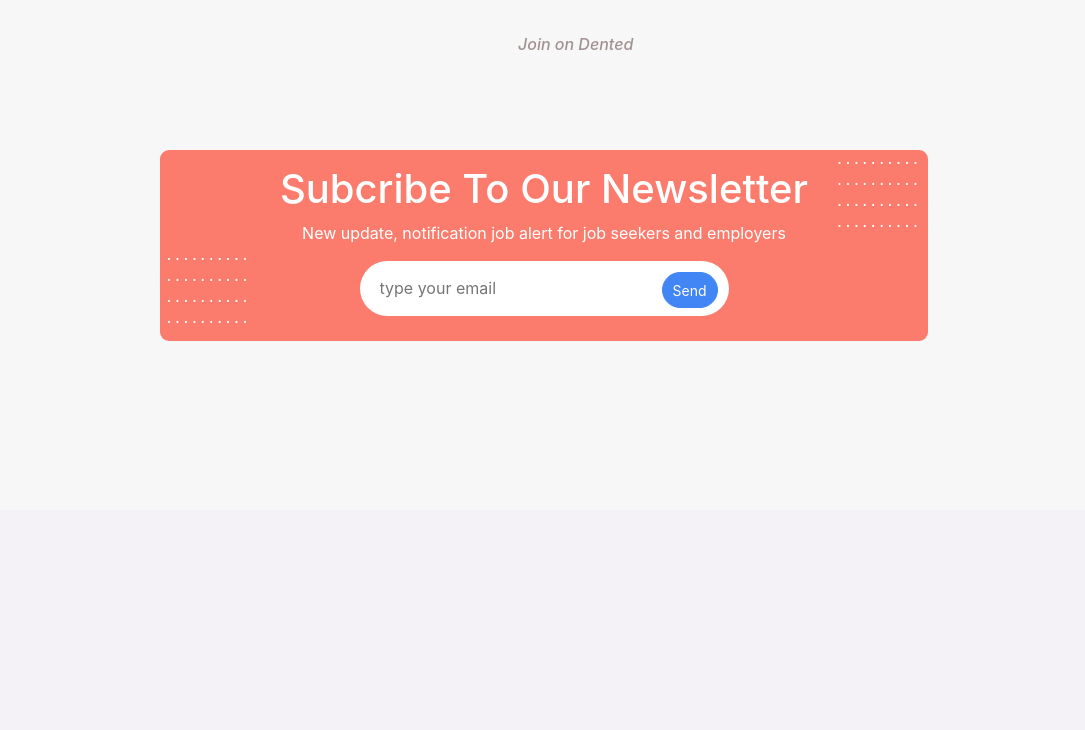
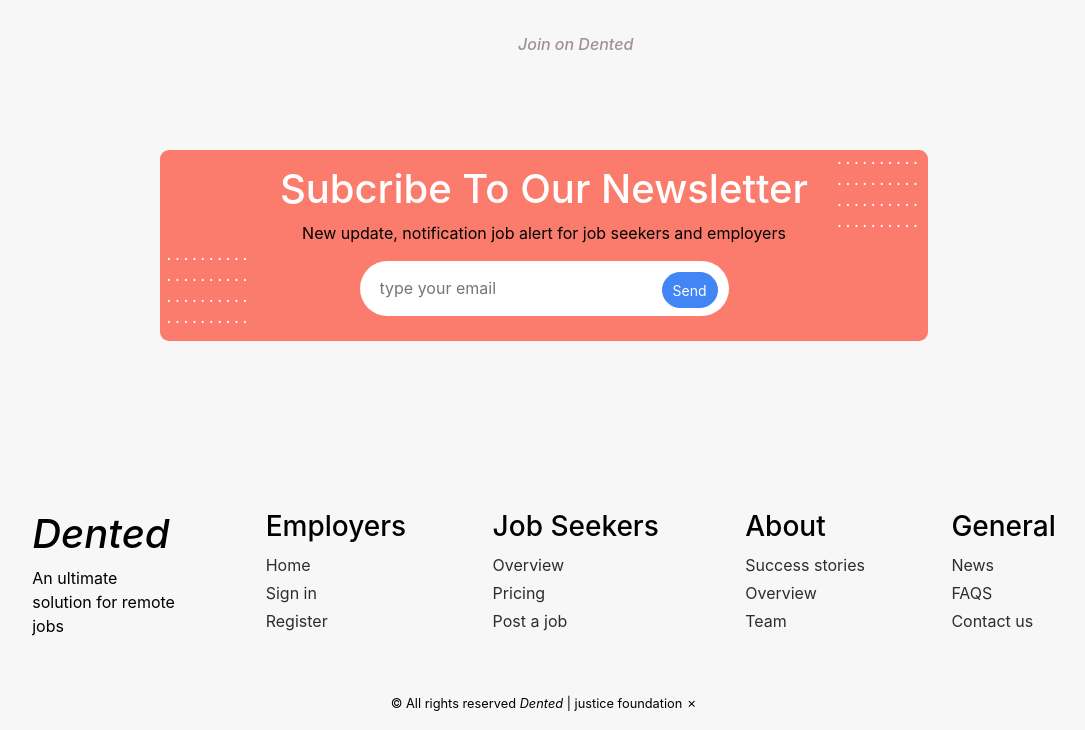
Before and after one commit to chimobi-justice/dented, a PHP site: page / in a window 1280 px wide. Shown: the part 2879-3609 px from the top of the page, without its empty margins (96-1181 px from the left). Before the commit the page ends 3220 px from the top, so only its background shows below. Run offline with PHP 8.4, Linux system fonts and the light colour scheme.

Commit message:
fix footer

```diff
--- /dev/null
+++ b/assets/styles/footer.css
@@ -0,0 +1,25 @@
+#footer {
+    color: #000 !important;
+    height: auto;
+}
+#footer > #footer-wrapper {
+    padding-bottom: 20px;
+}
+#footer > #footer-wrapper > div > h3, p {
+    color: #000;
+    padding: 0px;
+}
+#footer > #footer-wrapper > div > p {
+    width: 147px;
+}
+#footer > #footer-wrapper > div li {
+    list-style: none;
+    padding: 2px 0px 2px 0px;
+}
+#footer > #footer-wrapper > div li a{
+    text-decoration: none;
+    color: #312c2c;
+}
+#footer > #footer-wrapper > div li a:hover{
+    text-decoration: underline;
+}
--- a/category.php
+++ b/category.php
@@ -1,4 +1,4 @@
-<div class="container-fluid">
+<section class="container-fluid">
     <div class="container d-flex justify-content-between text-dark category-heading pt-5">
       <div>
         <h1>Remote Jobs</h1>
@@ -156,4 +156,4 @@
       <button class="btn btn-sm category-btn">Know More</button>
     </div>
   </div>
-</div>
+</section>
--- a/index.php
+++ b/index.php
@@ -15,11 +15,6 @@
 
   <?php include('subcription.php'); ?>
 
+  <?php include('template/footer.php'); ?>
 
-
-  <script src="./assets/bootstrap/js/jquery.min.js"></script>
-  <script src="./assets/bootstrap/js/bootstrap.bundle.js"></script>
-  <script src="./assets/bootstrap/js/bootstrap.min.js"></script>
-
-</body>
 </html>
--- /dev/null
+++ b/template/footer.php
@@ -0,0 +1,40 @@
+  <footer id="footer">
+    <div class="container d-flex justify-content-around mb-3" id="footer-wrapper">
+      <div>
+          <h1><i>Dented</i></h1>
+          <p>An ultimate solution for remote jobs</p>
+      </div>
+      <div>
+          <h3>Employers</h3>
+          <li><a href="#">Home</a></li>
+          <li><a href="#">Sign in</a></li>
+          <li><a href="#">Register</a></li>
+      </div>
+      <div>
+        <h3>Job Seekers</h3>
+        <li><a href="#">Overview</a></li>
+        <li><a href="#">Pricing</a></li>
+        <li><a href="#">Post a job</a></li>
+      </div>
+      <div>
+        <h3>About</h3>
+        <li><a href="#">Success stories</a></li>
+        <li><a href="#">Overview</a></li>
+        <li><a href="#">Team</a></li>
+      </div>
+      <div>
+        <h3>General</h3>
+        <li><a href="#">News</a></li>
+        <li><a href="#">FAQS</a></li>
+        <li><a href="#">Contact us</a></li>
+      </div>
+    </div>
+      <div class="footer-copyright text-center">
+        <p><small>&copy; All rights reserved <i>Dented</i> | justice foundation &cross;</small></p>
+      </div>
+  </footer>
+
+  <script src="./assets/bootstrap/js/jquery.min.js"></script>
+  <script src="./assets/bootstrap/js/bootstrap.bundle.js"></script>
+  <script src="./assets/bootstrap/js/bootstrap.min.js"></script>
+</body>
--- a/template/header.php
+++ b/template/header.php
@@ -11,6 +11,7 @@
     <link rel="stylesheet" href="./assets/styles/trending_job.css">
     <link rel="stylesheet" href="./assets/styles/about-section.css">
     <link rel="stylesheet" href="./assets/styles/subcription.css">
+    <link rel="stylesheet" href="./assets/styles/footer.css">
 </head>
 <body>
   <nav id="navbar">
--- a/trending_job.php
+++ b/trending_job.php
@@ -1,4 +1,4 @@
-<div class="container-fluid mb-5 pb-5">
+<section class="container-fluid mb-5 pb-5">
     <div class="container d-flex justify-content-between text-dark trending-job-heading pt-5">
       <div>
         <h1>Most Trending</h1>
@@ -113,4 +113,4 @@
         </div>
       </div>
     </div>
-  </div>
+</section>
```
